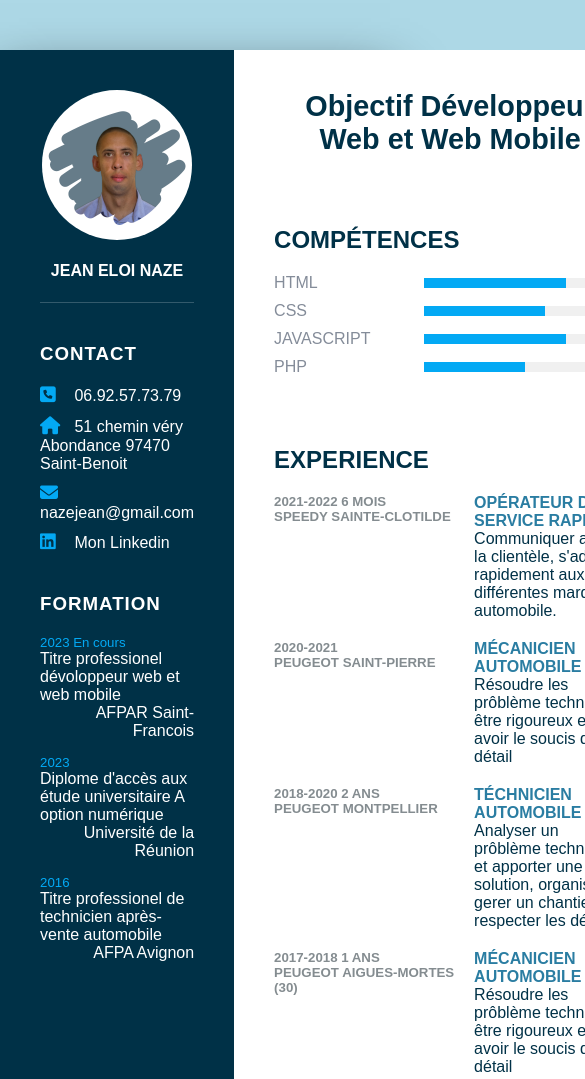
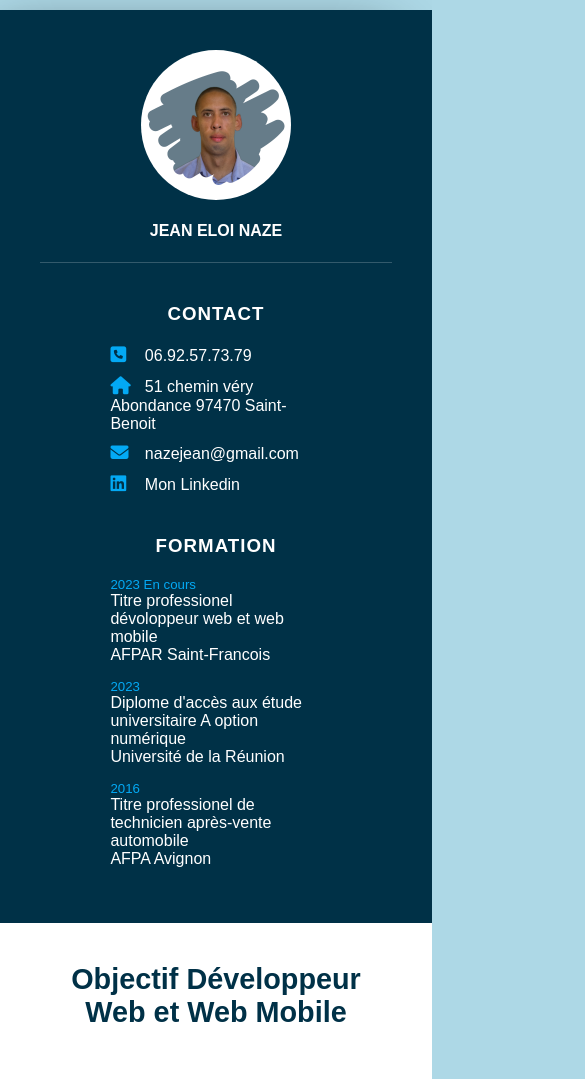
Before and after one commit to EloiJN/mon_cv, a plain HTML site: page index.html in a window 390 px wide. Shown: the top 1079 px of the page, 585 px wide, since content can reach past the window. Drawn offline with Linux system fonts and the light colour scheme.

Commit message:
responsive

```diff
--- a/style.css
+++ b/style.css
@@ -227,3 +227,31 @@ p{
 .education ul li{
     list-style: none;
 }
+
+@media(max-width: 1000px){
+    .container{
+        margin: 10px;
+        grid-template-columns: repeat(1, 1fr);
+    }
+
+    .contactInfo h3{
+        text-align: center;
+    }
+    .education h3{
+        text-align: center;
+    }
+
+    .education ul li .lieu{
+        text-align: left;
+    }
+    .education ul li{
+
+     margin-left: 20%;
+     margin-right: 20%;
+    }
+
+    .contactInfo ul li{
+        margin-left: 20%;
+        margin-right: 20%;
+    }
+}
```
